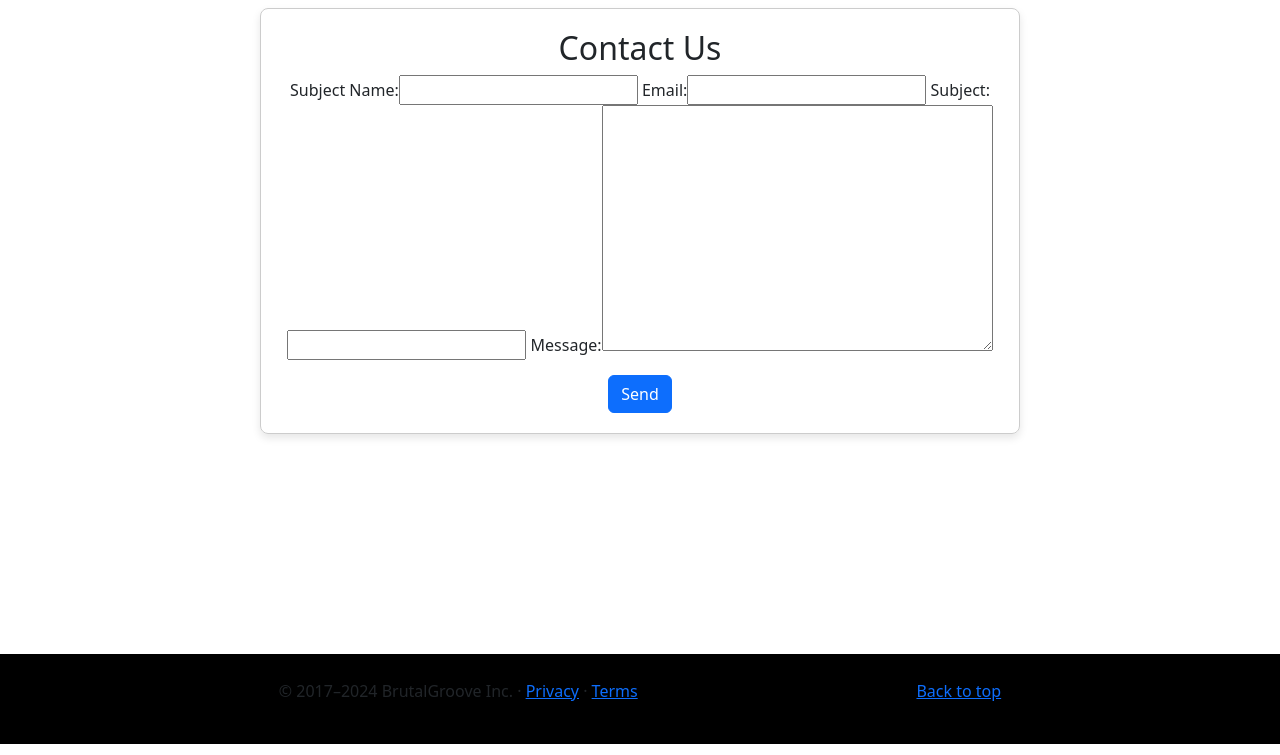
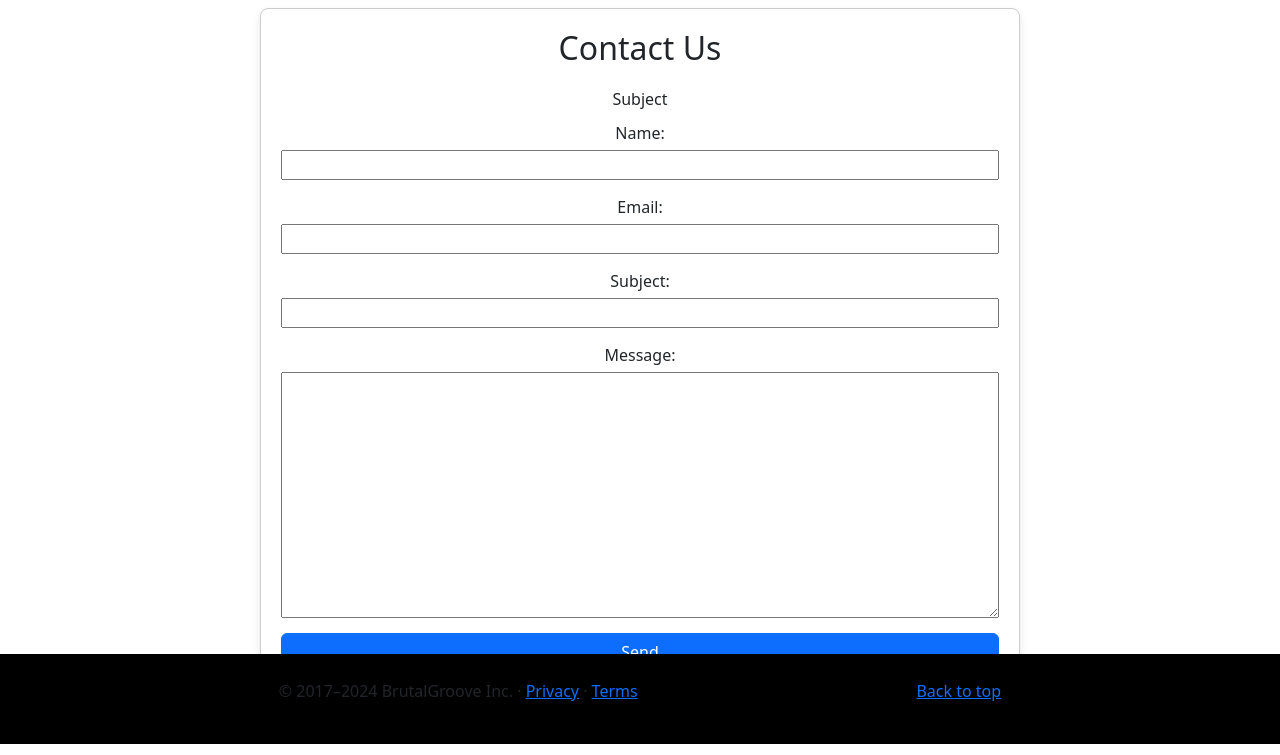
Before and after one commit to Ajfriel86/brutalgroove, a Django app: page /contact/ in a window 1280 px wide. Shown: the part 56-811 px from the top of the page. Run offline with Django 3.2, Linux system fonts and the light colour scheme; some libraries are stand-ins or nearby versions.

Commit message:
Add style for the contact form

```diff
--- a/static/css/style.css
+++ b/static/css/style.css
@@ -152,6 +152,26 @@ body {
     margin-top: 15px;
 }
 
+.contact-box form {
+    margin-top: 20px;
+}
+
+.contact-box label {
+    display: block;
+    margin-top: 10px;
+}
+
+.contact-box input,
+.contact-box textarea,
+.contact-box select,
+.contact-box button {
+    width: 100%;
+    display: block;
+    margin-top: 5px;
+    margin-bottom: 15px;
+}
+
+
 /* Styling for the success container, used for displaying success messages */
 .container-success {
     margin: 30px;
```
